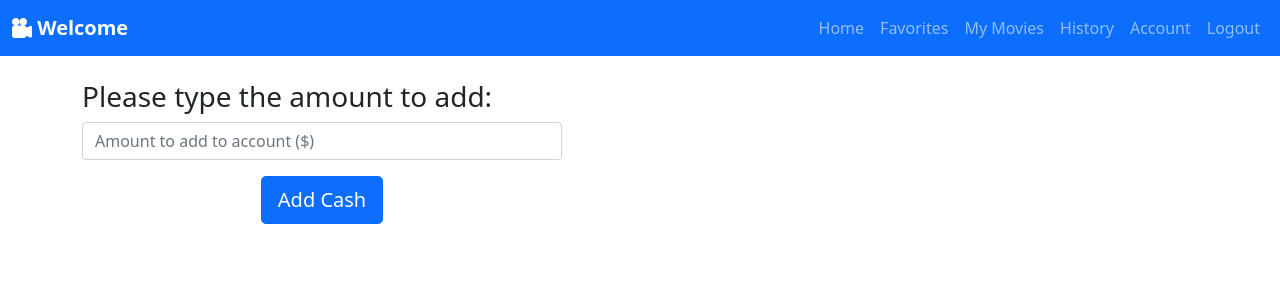
After one commit to lndmri/Movie_Platform, a Flask app: page /add_cash in a window 1280 px wide. The commit adds this page. Shown: the top 300 px of the page. Run offline with Flask 3, Linux system fonts and the light colour scheme; the visitor is signed in with stand-in values (Sample User, id 1); a database or web service that is not in the repository returns one stand-in record (values such as "Sample title"); some libraries are stand-ins or nearby versions.

Commit message:
Account completed
Finished Account
Added Add Cash on Account - not complete

```diff
--- a/website/static/index.js
+++ b/website/static/index.js
@@ -40,4 +40,50 @@ $(document).ready(function() {
         });
     }
 
+    $('#add_cash').click(function() {
+        let float_amount = parseFloat($('#amount').val());
+        if (float_amount != '' && float_amount > 0) {
+            addCash();
+        }
+        else {
+            window.alert("Please add a positive amount.");
+        }
+    });
+
+    // case the user pressed enter on the search text area
+    $('#amount').keypress(function(event){
+        if (event.which == 13) {
+            let float_amount = parseFloat($('#amount').val());
+            if (float_amount != '' && float_amount > 0) {
+                addCash();
+            }
+            else {
+                window.alert("Please add a positive amount.");
+            }
+        }
+    });
+
+    //add cash function
+    function addCash() {
+        let amount = parseFloat($('#amount').val());
+        let oldbalance = parseFloat($('#current_balance').val());
+        new_balance = amount + oldbalance;
+
+        let text;
+        if (confirm("Please confirm that you want to complete the transaction.") == true) {
+            text = "Transaction completed!";
+            $.ajax({
+                url: "update_cash",
+                method: "POST",
+                data: { new_balance: new_balance },
+                success: function account() {
+                    window.location.href = "/account";
+                },
+            });
+        }
+        else {
+            text = "Transaction cancelled!";
+            window.location.href = "/add_cash";
+        }
+    }
 });
--- /dev/null
+++ b/website/templates/add_cash.html
@@ -0,0 +1,24 @@
+{% extends "base.html"%}
+{% block title%} Add Cash {% endblock %}
+
+{% block content%}
+<br>
+
+<h3>Please type the amount to add: </h3>
+
+<div class="form-inline">
+<form style="max-width: 480px">
+    <div>
+        <input id="current_balance" hidden="true" value="{{user.cash}}"/>
+    </div>
+    <div class="form-group mb-3">
+        <input type="number" min="0.00" id="amount" class="form-control" placeholder="Amount to add to account ($)" required="true"/>
+    </div>
+    <div class="text-center">
+        <button type="button" class="btn btn-lg btn-primary" id="add_cash">Add Cash</button>
+    </div>
+</form>
+</div>
+
+
+{% endblock %}
--- a/website/templates/base.html
+++ b/website/templates/base.html
@@ -54,7 +54,7 @@
                     <a class="nav-link" href="/history">History</a>
                 </li>
                 <li class="nav-item">
-                    <a class="nav-link" href="/account">Account Details</a>
+                    <a class="nav-link" href="/account">Account</a>
                 </li>
                 <li class="nav-item">
                     <a class="nav-link" href="logout">Logout</a>
--- a/website/templates/favorites.html
+++ b/website/templates/favorites.html
@@ -1,6 +1,6 @@
 {% extends "base.html"%} {% block title%} Favorites {% endblock %} {% block
 content%}
-
+</br>
 <h3>My favorites</h3>
 {% if favorites %}
 <table class="table table-striped">
--- a/website/templates/history.html
+++ b/website/templates/history.html
@@ -2,7 +2,7 @@
 {% block title%} History {% endblock %}
 
 {% block content%}
-
+</br>
 History
 
 {% endblock %}
--- a/website/templates/my_movies.html
+++ b/website/templates/my_movies.html
@@ -2,7 +2,7 @@
 {% block title%} My Movies {% endblock %}
 
 {% block content%}
-
+</br>
 <h3>My Movies</h3>
 
 {% if paid_movies %}
--- a/website/views.py
+++ b/website/views.py
@@ -56,9 +56,8 @@ def search():
                 results = cur.fetchall()
                 print(results)
 
-                #  I had forgetten to close the DB connection
-                conn.close()
-                cur.close()
+            conn.close()
+            cur.close()
 
     return jsonify({'htmlresponse': render_template('response.html', results=results, numrows=numrows)})
 
@@ -109,15 +108,6 @@ def history():
     else:
         return redirect(url_for('auth.login'))
     return render_template('history.html')
-
-
-@views.route('/account')
-def account():
-    if "userid" in session:
-        firstname = session['firstname']
-    else:
-        return redirect(url_for('auth.login'))
-    return render_template('account.html')
 
 
 @views.route('/details/<int:movieID>', methods=['GET'])
@@ -182,3 +172,54 @@ def remove_favorite():
     conn.close()
 
     return redirect(url_for('views.favorites'))
+
+
+@views.route('/account', methods=["GET"])
+def account():
+    if "userid" in session:
+        conn = db_conn()
+        cur = conn.cursor(cursor_factory=psycopg2.extras.DictCursor)
+
+        cur.execute("""SELECT * FROM Users
+                        WHERE userID = %s """, (session['userid'],))
+        results = cur.fetchone()
+
+    else:
+        return redirect(url_for('auth.login'))
+
+    conn.close()
+    cur.close()
+    return render_template('account.html', results=results)
+
+@views.route('/add_cash', methods=['GET', 'POST'])
+def add_cash():
+    if "userid" in session:
+        conn = db_conn()
+        cur = conn.cursor(cursor_factory=psycopg2.extras.DictCursor)
+
+        cur.execute("""SELECT * FROM Users
+                    WHERE userID = %s """, (session['userid'],))
+
+        user = cur.fetchone()
+
+    else:
+        return redirect(url_for('auth.login'))
+
+    conn.close()
+    cur.close()
+    return render_template('add_cash.html', user=user )
+
+@views.route('/update_cash', methods=['GET','POST'])
+def update_cash():
+    # db connection
+    conn = db_conn()
+    cur = conn.cursor(cursor_factory=psycopg2.extras.DictCursor)
+    if request.method == "POST":
+        if 'new_balance' in request.form:
+            new_balance = request.form['new_balance']
+            cur.execute("""UPDATE Users SET cash = %s
+                    WHERE userID = %s """, (new_balance, session['userid']))
+            conn.commit()
+    conn.close()
+    cur.close()
+    return redirect(url_for('views.account'))
```
Also changed, not shown: website/templates/account.html (+19 -1 lines).
